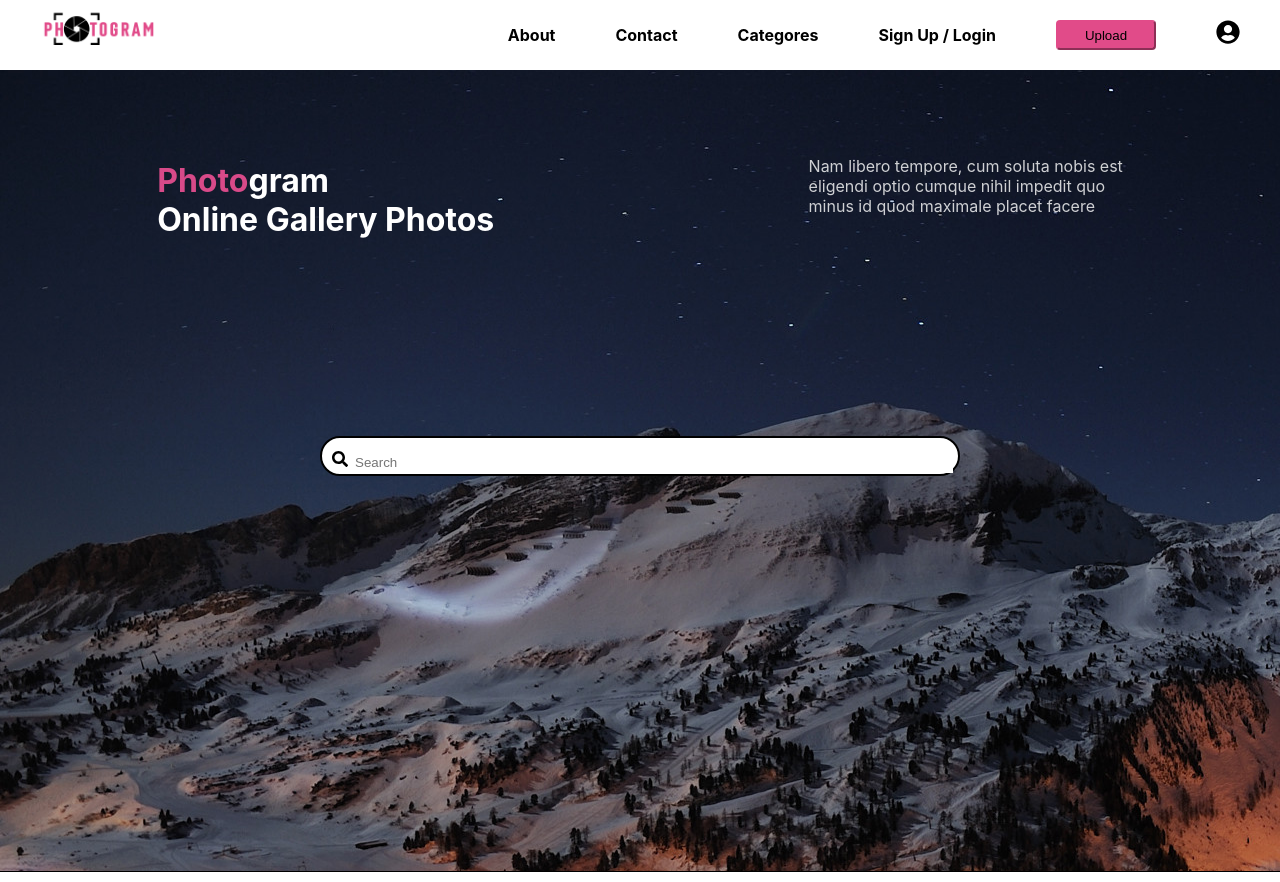
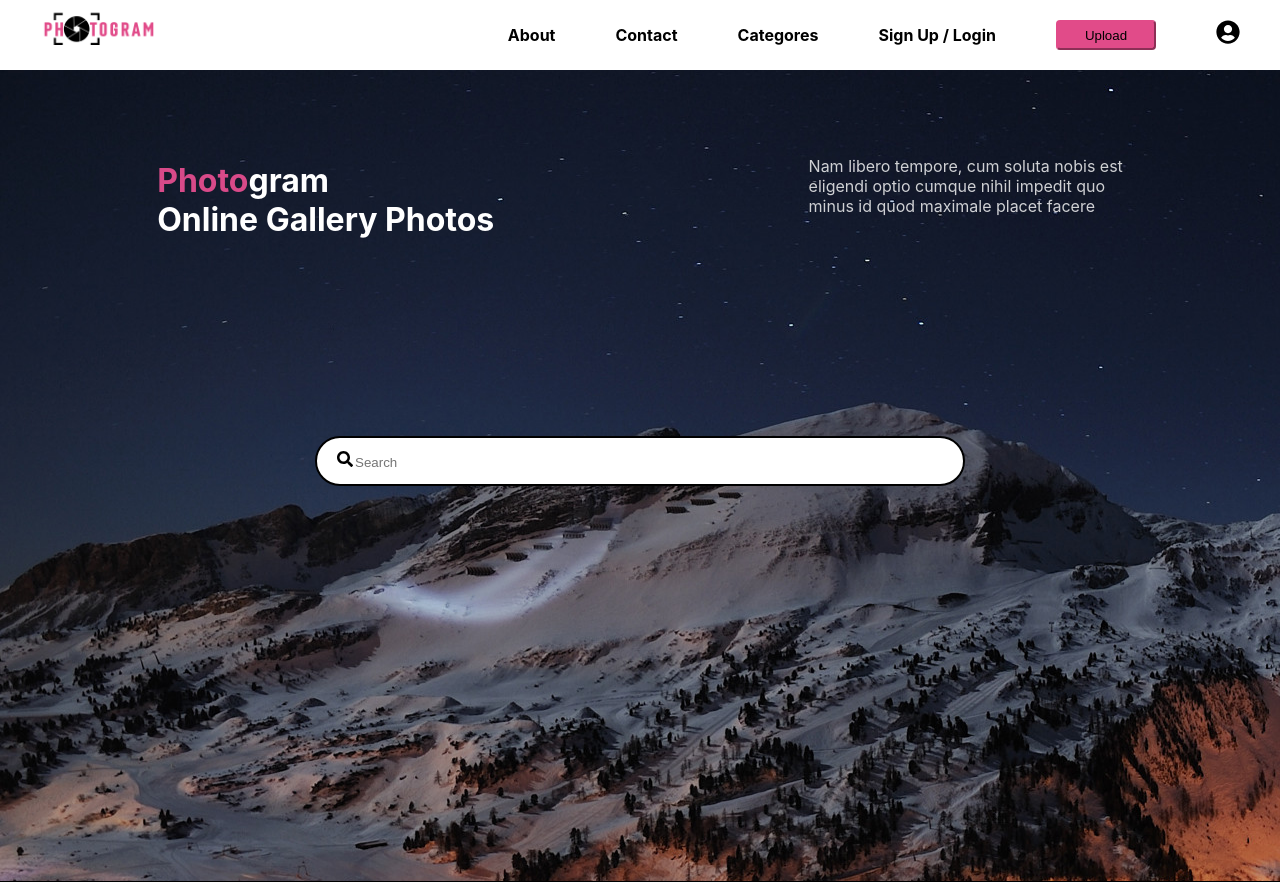
Before and after one commit to Our-Final-Project-DCI/frontend, a React (Create React App) app: page / in a window 1280 px wide. Built offline with nearby package versions, Linux system fonts and the light colour scheme.

Commit message:
frontend

```diff
--- a/src/Layout/index.scss
+++ b/src/Layout/index.scss
@@ -11,6 +11,7 @@
   &__logo {
     font-size: 20px;
     padding-left: 40px;
+    margin: 0;
   }
 
   &__wrapper {
--- a/src/routes/overview/index.js
+++ b/src/routes/overview/index.js
@@ -1,5 +1,5 @@
 import React from "react";
-import "./index.scss";
+import "./overview.scss";
 import Layout from "../../Layout";
 import { FaSearch } from "react-icons/fa";
 
--- a/src/routes/overview/index.scss
+++ b/src/routes/overview/overview.scss
@@ -8,6 +8,7 @@
   background-image: url(./img/238870.jpg);
   opacity: 1;
   z-index: -3;
+  background-repeat: no-repeat;
 }
 
 .text {
@@ -45,7 +46,8 @@ p {
   background-color: #fff;
   border: 2px solid;
   border-radius: 25px;
-  height: 40px;
+  height: 50px;
+  width: 650px;
   padding-left: 10px;
   padding-top: 10px;
 }
@@ -53,7 +55,8 @@ p {
 .input {
   outline: none;
   border: none;
-  margin: 5px;
+  margin: 0px;
+  padding-top: 10px;
   width: 600px;
   height: 20px;
   border-color: rgb(183, 180, 180);
```
